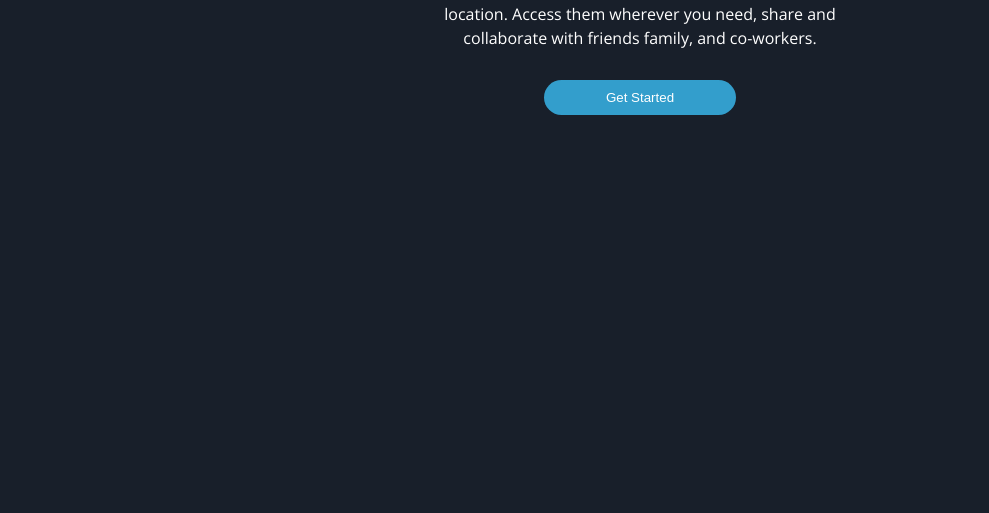
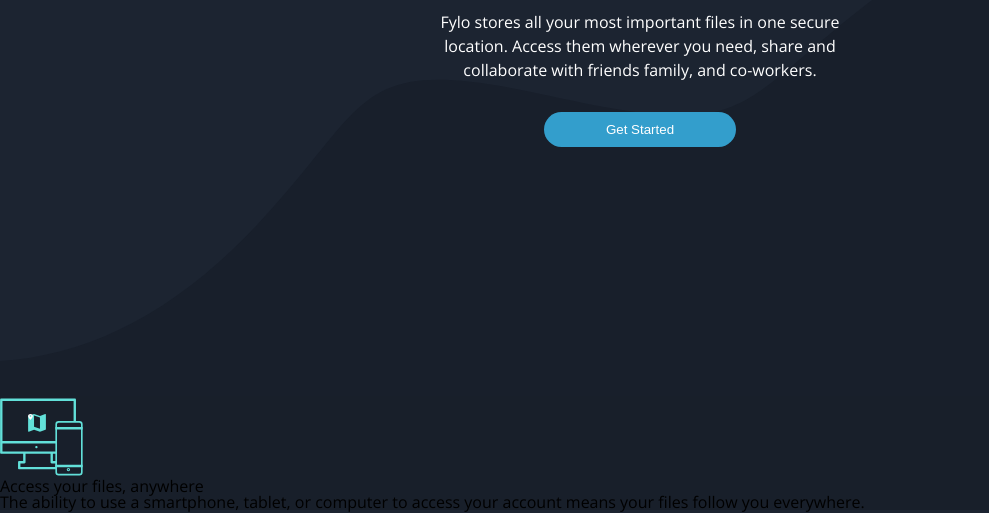
Before and after one commit to Sonsyduke/Fylo-dark-theme-landing-page, a plain HTML site: page index.html in a window 1280 px wide. Shown: the part 766-1279 px from the top of the page, without its empty margins (0-989 px from the left). Before the commit the page ends 881 px from the top, so only its background shows below. Drawn offline with nearby package versions, Linux system fonts and the light colour scheme.

Commit message:
Finished the curve section

```diff
--- a/index.html
+++ b/index.html
@@ -49,8 +49,38 @@
       </p>
       <button class="mainCta">Get Started</button>
     </main>
-    <!-- Access your files, anywhere The ability to use a smartphone, tablet, or
-    computer to access your account means your files follow you everywhere.
+
+    <section class="service-section">
+      <div class="top-curve">
+        <svg
+          width="1440"
+          height="449"
+          xmlns="http://www.w3.org/2000/svg"
+          xmlns:xlink="http://www.w3.org/1999/xlink"
+        >
+          <defs><path id="a" d="M0 0h1454v449H0z" /></defs>
+          <g transform="translate(-14)" fill="none" fill-rule="evenodd">
+            <mask id="b" fill="#fff"><use xlink:href="#a" /></mask>
+            <path
+              d="M14 413.954c90.836-5.359 176.206-50.375 256.111-135.046C389.968 151.9 364.01 105.164 563.005 148.686 762 192.207 745.05 163.699 873 63.13c127.95-100.57 211-77.554 289 44.667 78 122.222 151 162.895 284 207.778 88.667 29.921 92.03 848.285 10.091 2455.09H14V413.956z"
+              fill="#181F2B"
+              mask="url(#b)"
+            />
+          </g>
+        </svg>
+      </div>
+      <div class="services">
+        <div class="service">
+          <img src="./images/icon-access-anywhere.svg" alt="devices icon" />
+          <h4 class="service-heading">Access your files, anywhere</h4>
+          <p class="service-desc">
+            The ability to use a smartphone, tablet, or computer to access your
+            account means your files follow you everywhere.
+          </p>
+        </div>
+      </div>
+    </section>
+    <!--
     Security you can trust 2-factor authentication and user-controlled
     encryption are just a couple of the security features we allow to help
     secure your files. Real-time collaboration Securely share files and folders
--- a/styles.css
+++ b/styles.css
@@ -14,7 +14,7 @@
 
 /* GENERAL CSS */
 body {
-  background-color: var(--main-bg);
+  background-color: var(--dark-blue-intro-email-bg);
   font-family: "Open Sans", sans-serif;
 }
 
@@ -48,6 +48,8 @@ body {
   width: 50%;
   margin: auto;
   text-align: center;
+  position: relative;
+  z-index: 10;
 }
 
 .main-container img {
@@ -60,6 +62,7 @@ body {
   font-family: "Raleway", sans-serif;
   font-weight: 700;
   margin: 30px 0;
+  line-height: 1.5;
 }
 
 .desc {
@@ -78,3 +81,16 @@ body {
   background-color: var(--blue);
   color: var(---white);
 }
+
+/* ============ Services ============ */
+
+.service-section {
+  background-color: var(--main-bg);
+  margin-top: -200px;
+}
+
+.top-curve svg {
+  background-color: var(--dark-blue-intro-email-bg);
+  width: 100%;
+  position: relative;
+}
```
